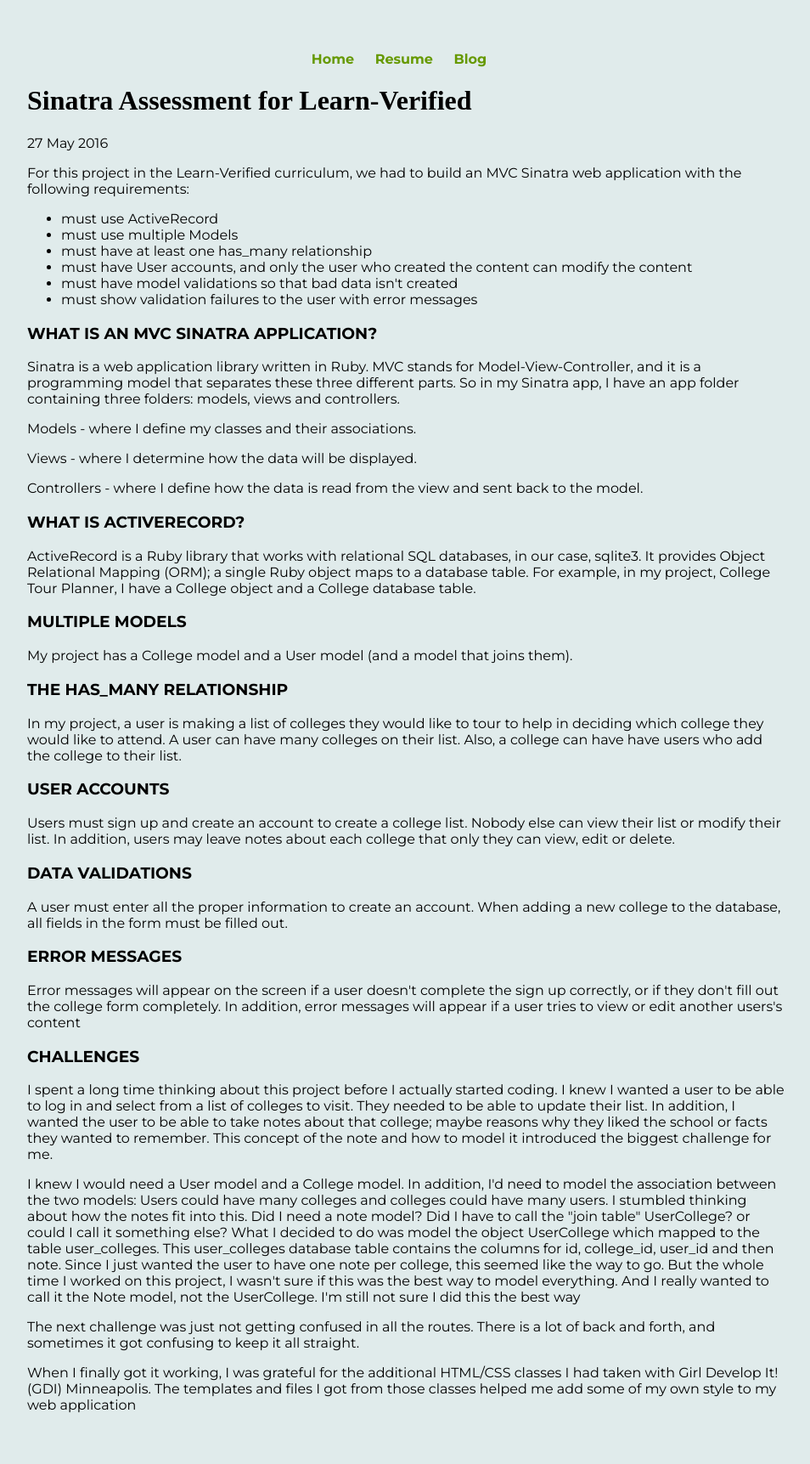
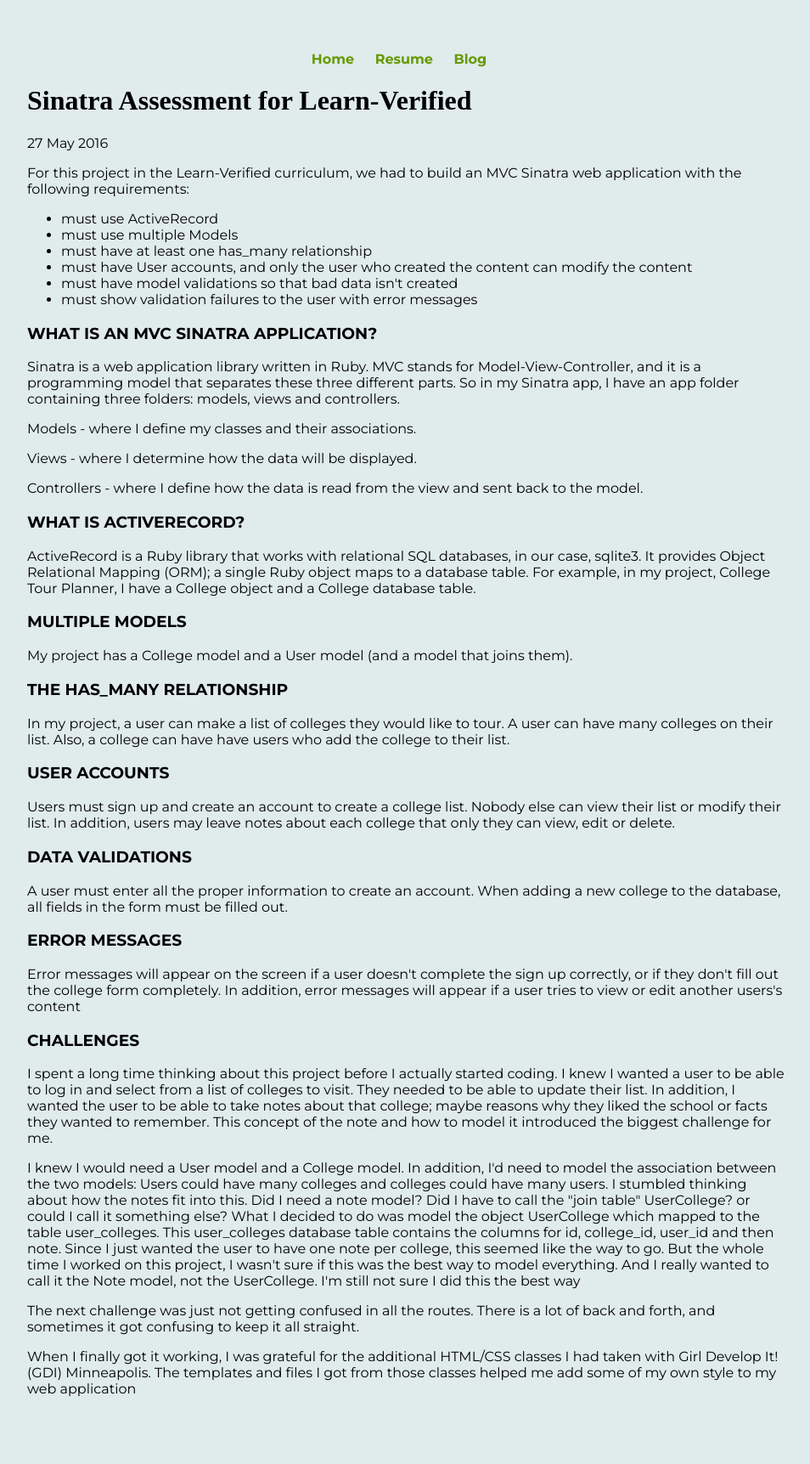
Before and after one commit to jmheyd/jmheyd.github.io, a Jekyll site: the page built from _posts/2016-05-27-sinatra-assessment.md, in a window 1280 px wide. Shown: the whole page at 85% size, without its empty margins (160-1114 px from the left). Built offline with Jekyll 4.4.1, drawn with Linux system fonts in a browser that asks for light colours; some web fonts are replaced.

Commit message:
update post

```diff
--- a/_posts/2016-05-27-sinatra-assessment.md
+++ b/_posts/2016-05-27-sinatra-assessment.md
@@ -29,7 +29,7 @@ For this project in the Learn-Verified curriculum, we had to build an MVC Sinatr
 <p>My project has a College model and a User model (and a model that joins them).</p>
 
 <h3>The has_many relationship</h3>
-<p>In my project, a user is making a list of colleges they would like to tour to help in deciding which college they would like to attend. A user can have many colleges on their list. Also, a college can have have users who add the college to their list.</p>
+<p>In my project, a user can make a list of colleges they would like to tour. A user can have many colleges on their list. Also, a college can have have users who add the college to their list.</p>
 
 <h3>User Accounts</h3>
 <p>Users must sign up and create an account to create a college list. Nobody else can view their list or modify their list. In addition, users may leave notes about each college that only they can view, edit or delete.</p>
```
